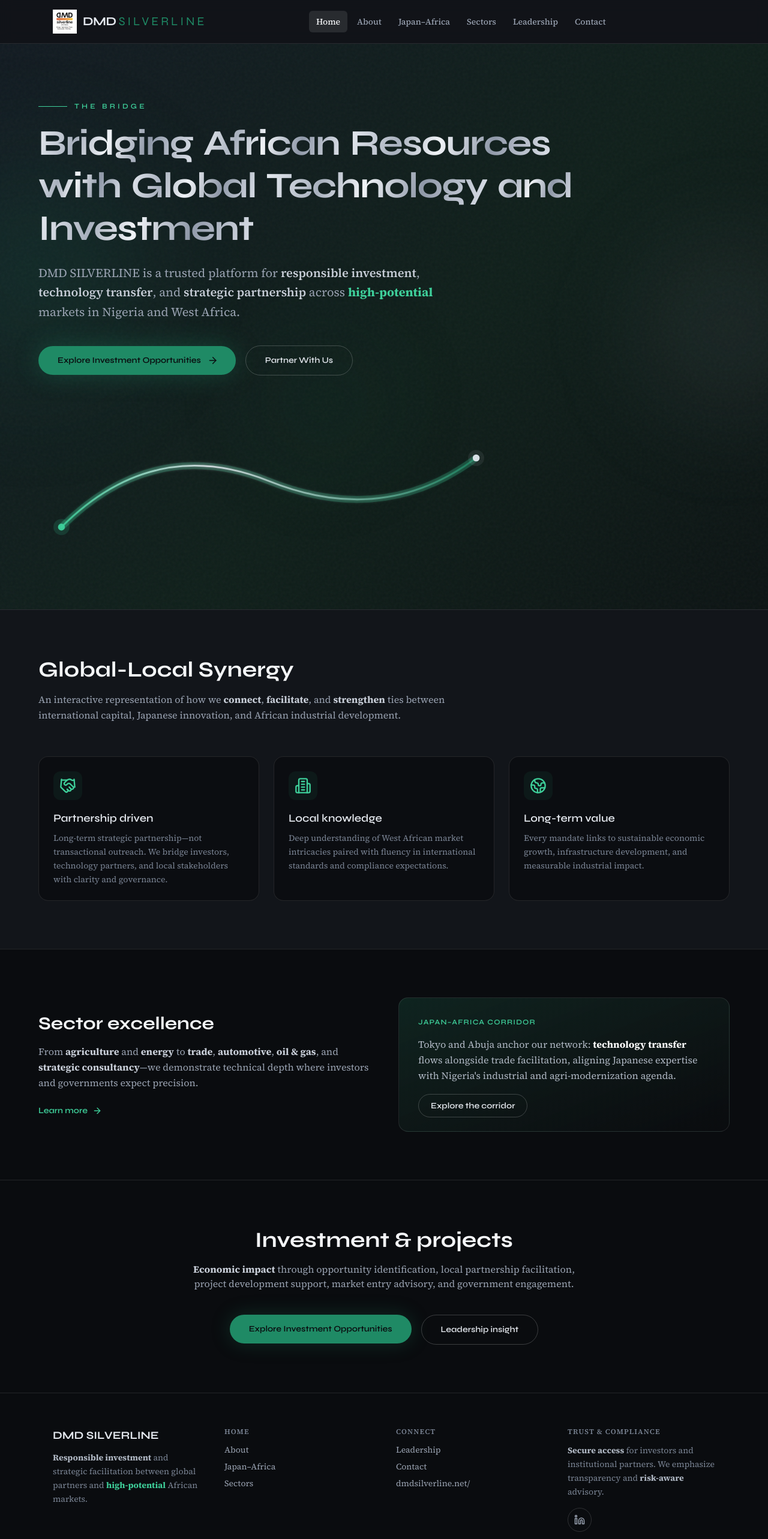
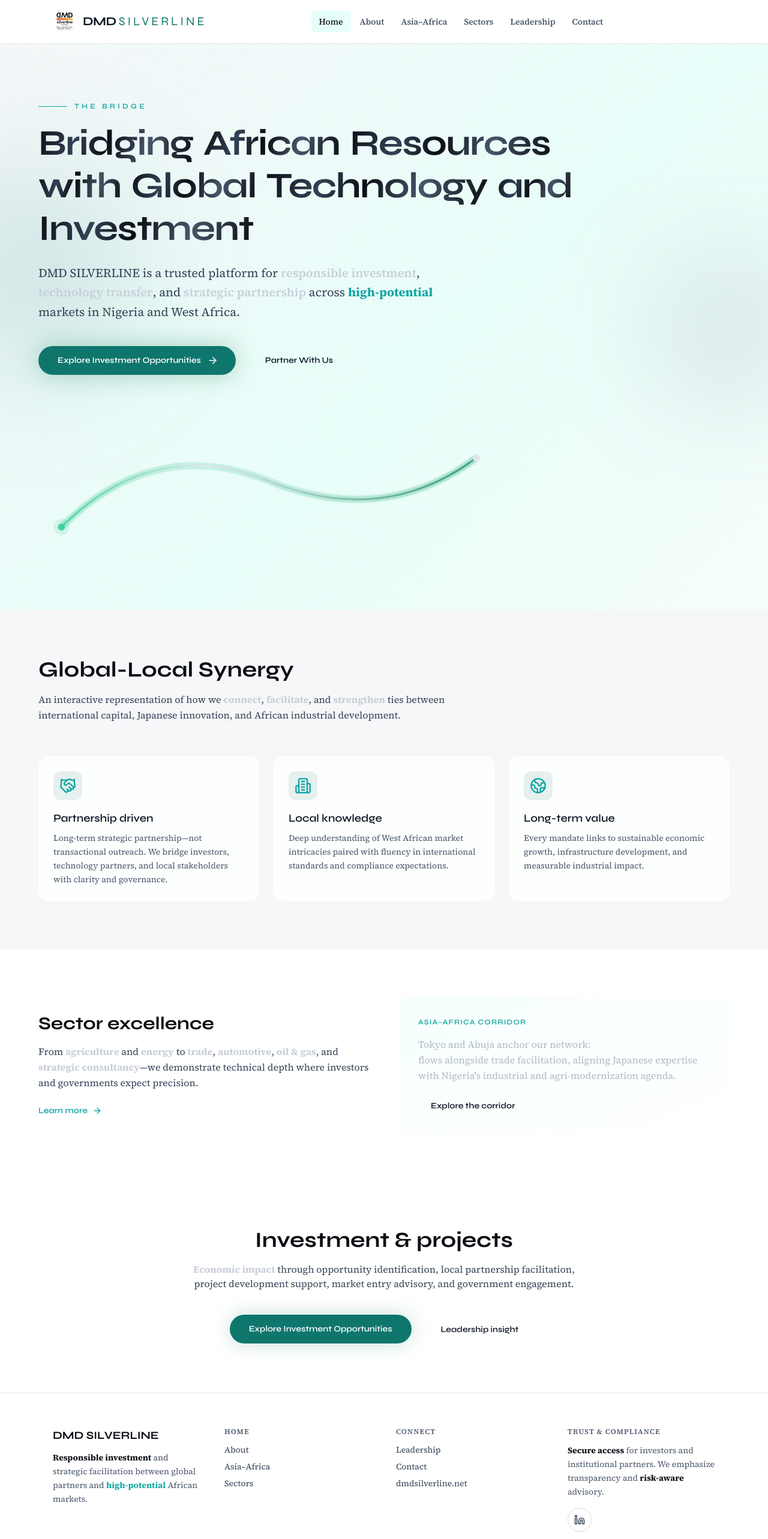
Before and after one commit to kendoriddy/dmd, a Next.js app: page / in a window 1280 px wide. Shown: the top 2566 px of the page at 60% size. Built offline with nearby package versions, Linux system fonts and the light colour scheme.

Commit message:
update: url

```diff
--- a/src/app/globals.css
+++ b/src/app/globals.css
@@ -1,15 +1,16 @@
 @import "tailwindcss";
 
 :root {
-  --charcoal: #12151a;
-  --charcoal-deep: #0a0c0f;
-  --silver-50: #f4f6f8;
-  --silver-100: #e2e6ec;
-  --silver-400: #9aa3b2;
-  --silver-500: #7a8494;
-  --growth: #1f8a65;
-  --growth-light: #3ecf9a;
-  --growth-muted: #164a3a;
+  /* Light-first palette (white background, high contrast) */
+  --charcoal: #f6f7f9; /* surface */
+  --charcoal-deep: #ffffff; /* page */
+  --silver-50: #0b0e14; /* strongest text */
+  --silver-100: #111827; /* primary text */
+  --silver-400: #334155; /* secondary text */
+  --silver-500: #475569; /* muted text */
+  --growth: #0f766e; /* teal-green: better differentiation than pure green */
+  --growth-light: #0ea5a3; /* brighter teal for highlights */
+  --growth-muted: #e6fffb; /* subtle tint for light surfaces */
 }
 
 @theme inline {
@@ -100,10 +101,10 @@
 .hero-gradient {
   background: linear-gradient(
     135deg,
-    #0a0c0f 0%,
-    #121a22 35%,
-    #0f1f1a 65%,
-    #0a0c0f 100%
+    #ffffff 0%,
+    #f6f7f9 35%,
+    #e9fffa 65%,
+    #ffffff 100%
   );
   background-size: 200% 200%;
   animation: gradient-shift 18s ease infinite;
@@ -112,11 +113,11 @@
 .metallic-text {
   background: linear-gradient(
     105deg,
-    #e8ecf2 0%,
-    #a8b0bd 25%,
-    #f0f3f7 45%,
-    #8f98a8 70%,
-    #dce1e9 100%
+    #0b0e14 0%,
+    #334155 25%,
+    #0b0e14 45%,
+    #475569 70%,
+    #0b0e14 100%
   );
   -webkit-background-clip: text;
   background-clip: text;
--- a/src/app/layout.tsx
+++ b/src/app/layout.tsx
@@ -22,8 +22,8 @@
     template: "%s | DMD SILVERLINE",
   },
   description:
-    "International business development and consultancy. Responsible investment, technology transfer, and strategic partnerships across the Japan–Nigeria corridor and West Africa.",
-  metadataBase: new URL("https://dmdsilverline.net/"),
+    "International business development and consultancy. Responsible investment, technology transfer, and strategic partnerships across the Asia–Nigeria corridor and West Africa.",
+  metadataBase: new URL("https://dmdsilverline.net"),
 };
 
 export default function RootLayout({
--- a/src/app/page.tsx
+++ b/src/app/page.tsx
@@ -342,7 +342,7 @@
             className="rounded-2xl border border-white/10 bg-gradient-to-br from-growth-muted/40 to-charcoal-deep p-8 transition-colors"
           >
             <p className="font-display text-xs font-semibold uppercase tracking-widest text-growth-light">
-              Japan–Africa corridor
+              Asia–Africa corridor
             </p>
             <p className="mt-4 font-body text-silver-300 leading-relaxed">
               Tokyo and Abuja anchor our network:{" "}
--- a/src/components/layout/Footer.tsx
+++ b/src/components/layout/Footer.tsx
@@ -9,15 +9,15 @@
   const year = new Date().getFullYear();
 
   return (
-    <footer className="border-t border-white/10 bg-charcoal-deep">
+    <footer className="border-t border-black/10 bg-white">
       <div className="mx-auto max-w-6xl px-4 py-14 md:px-6">
         <div className="grid gap-10 md:grid-cols-2 lg:grid-cols-4">
           <div>
-            <p className="font-display text-lg font-bold text-silver-100">
+            <p className="font-display text-lg font-bold text-silver-50">
               DMD SILVERLINE
             </p>
             <p className="mt-3 max-w-xs font-body text-sm leading-relaxed text-silver-500">
-              <strong className="text-silver-300">
+              <strong className="text-silver-50">
                 Responsible investment
               </strong>{" "}
               and strategic facilitation between global partners and{" "}
@@ -31,17 +31,17 @@
             </p>
             <ul className="mt-3 space-y-2 text-sm text-silver-400">
               <li>
-                <Link href="/about" className="hover:text-silver-100">
+                <Link href="/about" className="hover:text-silver-50">
                   {t.nav.about}
                 </Link>
               </li>
               <li>
-                <Link href="/partnership" className="hover:text-silver-100">
+                <Link href="/partnership" className="hover:text-silver-50">
                   {t.nav.partnership}
                 </Link>
               </li>
               <li>
-                <Link href="/sectors" className="hover:text-silver-100">
+                <Link href="/sectors" className="hover:text-silver-50">
                   {t.nav.sectors}
                 </Link>
               </li>
@@ -53,23 +53,23 @@
             </p>
             <ul className="mt-3 space-y-2 text-sm text-silver-400">
               <li>
-                <Link href="/leadership" className="hover:text-silver-100">
+                <Link href="/leadership" className="hover:text-silver-50">
                   {t.nav.leadership}
                 </Link>
               </li>
               <li>
-                <Link href="/contact" className="hover:text-silver-100">
+                <Link href="/contact" className="hover:text-silver-50">
                   {t.nav.contact}
                 </Link>
               </li>
               <li>
                 <a
-                  href="https://dmdsilverline.net/"
-                  className="hover:text-silver-100"
+                  href="https://dmdsilverline.net"
+                  className="hover:text-silver-50"
                   target="_blank"
                   rel="noopener noreferrer"
                 >
-                  dmdsilverline.net/
+                  dmdsilverline.net
                 </a>
               </li>
             </ul>
@@ -79,9 +79,9 @@
               Trust & compliance
             </p>
             <p className="mt-3 text-sm leading-relaxed text-silver-500">
-              <strong className="text-silver-300">Secure access</strong> for
+              <strong className="text-silver-50">Secure access</strong> for
               investors and institutional partners. We emphasize transparency
-              and <strong className="text-silver-300">risk-aware</strong>{" "}
+              and <strong className="text-silver-50">risk-aware</strong>{" "}
               advisory.
             </p>
             <div className="mt-4 flex gap-3">
@@ -89,7 +89,7 @@
                 href="https://linkedin.com"
                 target="_blank"
                 rel="noopener noreferrer"
-                className="flex h-10 w-10 items-center justify-center rounded-full border border-white/15 text-silver-400 transition-colors hover:border-growth hover:text-growth-light"
+                className="flex h-10 w-10 items-center justify-center rounded-full border border-black/15 text-silver-400 transition-colors hover:border-growth hover:text-growth"
                 aria-label="LinkedIn"
               >
                 <Linkedin size={18} />
@@ -97,7 +97,7 @@
             </div>
           </div>
         </div>
-        <p className="mt-12 border-t border-white/10 pt-8 text-center text-xs text-silver-600">
+        <p className="mt-12 border-t border-black/10 pt-8 text-center text-xs text-silver-500">
           © {year} DMD SILVERLINE. {t.common.headquarters}: Abuja, Nigeria ·{" "}
           {t.common.representation}: Tokyo, Japan
         </p>
--- a/src/components/layout/Header.tsx
+++ b/src/components/layout/Header.tsx
@@ -24,7 +24,7 @@
   const [open, setOpen] = useState(false);
 
   return (
-    <header className="sticky top-0 z-50 border-b border-white/10 bg-charcoal/90 backdrop-blur-md">
+    <header className="sticky top-0 z-50 border-b border-black/10 bg-white/80 backdrop-blur-md">
       <div className="mx-auto flex max-w-6xl items-center justify-between gap-4 px-4 py-4 md:px-6">
         <Link
           href="/"
@@ -58,14 +58,14 @@
                 className={`relative rounded-md px-3 py-2 text-sm font-medium transition-colors ${
                   active
                     ? "text-silver-50"
-                    : "text-silver-400 hover:text-silver-100"
+                    : "text-silver-400 hover:text-silver-50"
                 }`}
               >
                 {t.nav[key]}
                 {active ? (
                   <motion.span
                     layoutId="nav-pill"
-                    className="absolute inset-0 -z-10 rounded-md bg-white/10"
+                    className="absolute inset-0 -z-10 rounded-md bg-growth-muted"
                     transition={{ type: "spring", stiffness: 380, damping: 30 }}
                   />
                 ) : null}
@@ -95,7 +95,7 @@
 
           <button
             type="button"
-            className="rounded-lg p-2 text-silver-200 lg:hidden"
+            className="rounded-lg p-2 text-silver-50 lg:hidden"
             aria-expanded={open}
             aria-label="Menu"
             onClick={() => setOpen((o) => !o)}
@@ -110,7 +110,7 @@
           initial={{ opacity: 0, height: 0 }}
           animate={{ opacity: 1, height: "auto" }}
           exit={{ opacity: 0 }}
-          className="border-t border-white/10 bg-charcoal lg:hidden"
+          className="border-t border-black/10 bg-white lg:hidden"
         >
           <nav className="flex flex-col px-4 py-3">
             {links.map(({ href, key }) => (
@@ -120,8 +120,8 @@
                 onClick={() => setOpen(false)}
                 className={`rounded-lg px-3 py-3 text-sm ${
                   pathname === href
-                    ? "bg-white/10 text-white"
-                    : "text-silver-300"
+                    ? "bg-growth-muted text-silver-50"
+                    : "text-silver-400"
                 }`}
               >
                 {t.nav[key]}
--- a/src/lib/i18n.ts
+++ b/src/lib/i18n.ts
@@ -6,7 +6,7 @@
     nav: {
       home: "Home",
       about: "About",
-      partnership: "Japan–Africa",
+      partnership: "Asia–Africa",
       sectors: "Sectors",
       leadership: "Leadership",
       contact: "Contact",
@@ -26,7 +26,7 @@
     nav: {
       home: "ホーム",
       about: "会社概要",
-      partnership: "日アフリカ",
+      partnership: "アジア・アフリカ",
       sectors: "セクター",
       leadership: "リーダーシップ",
       contact: "お問い合わせ",
```
